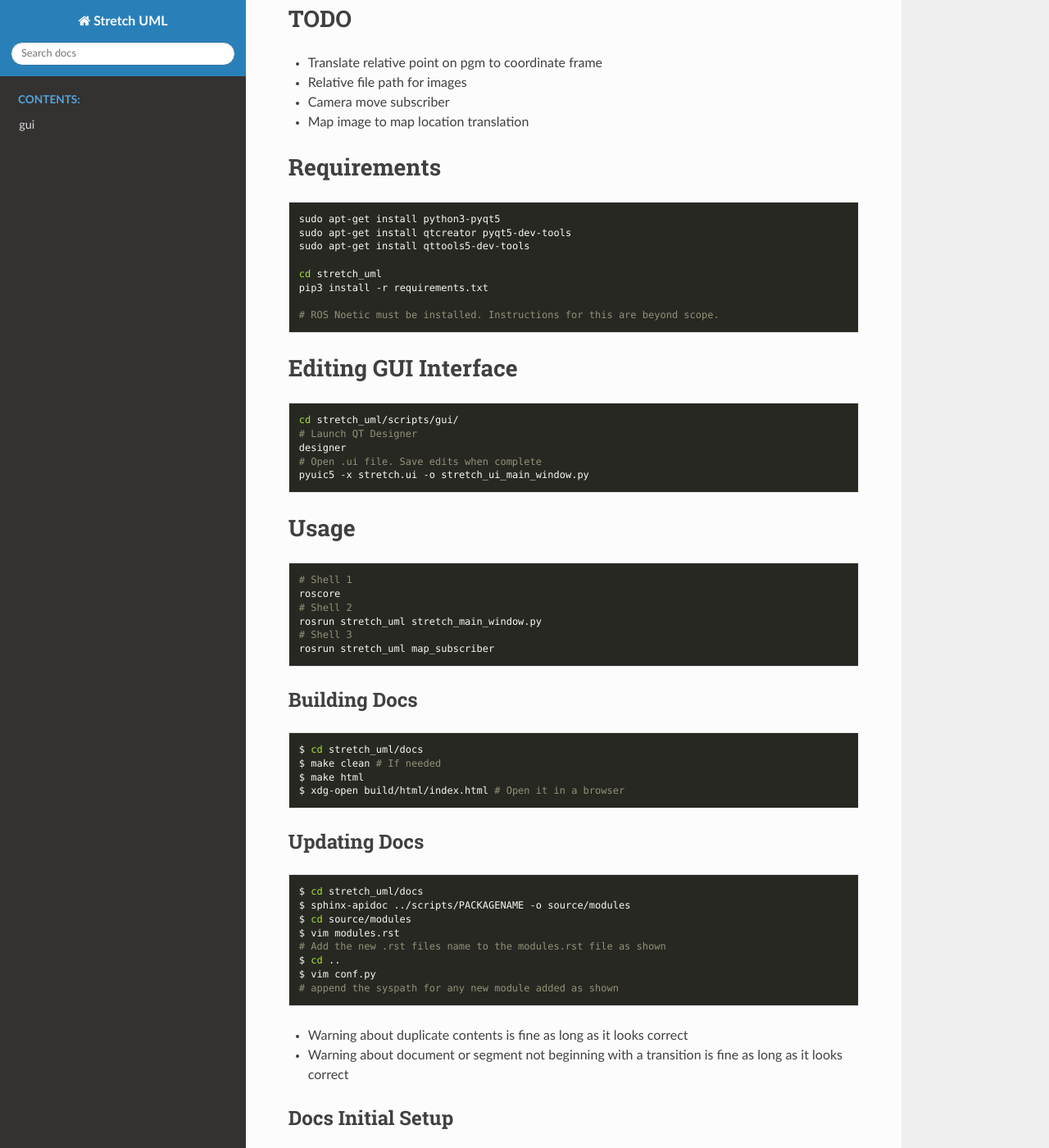
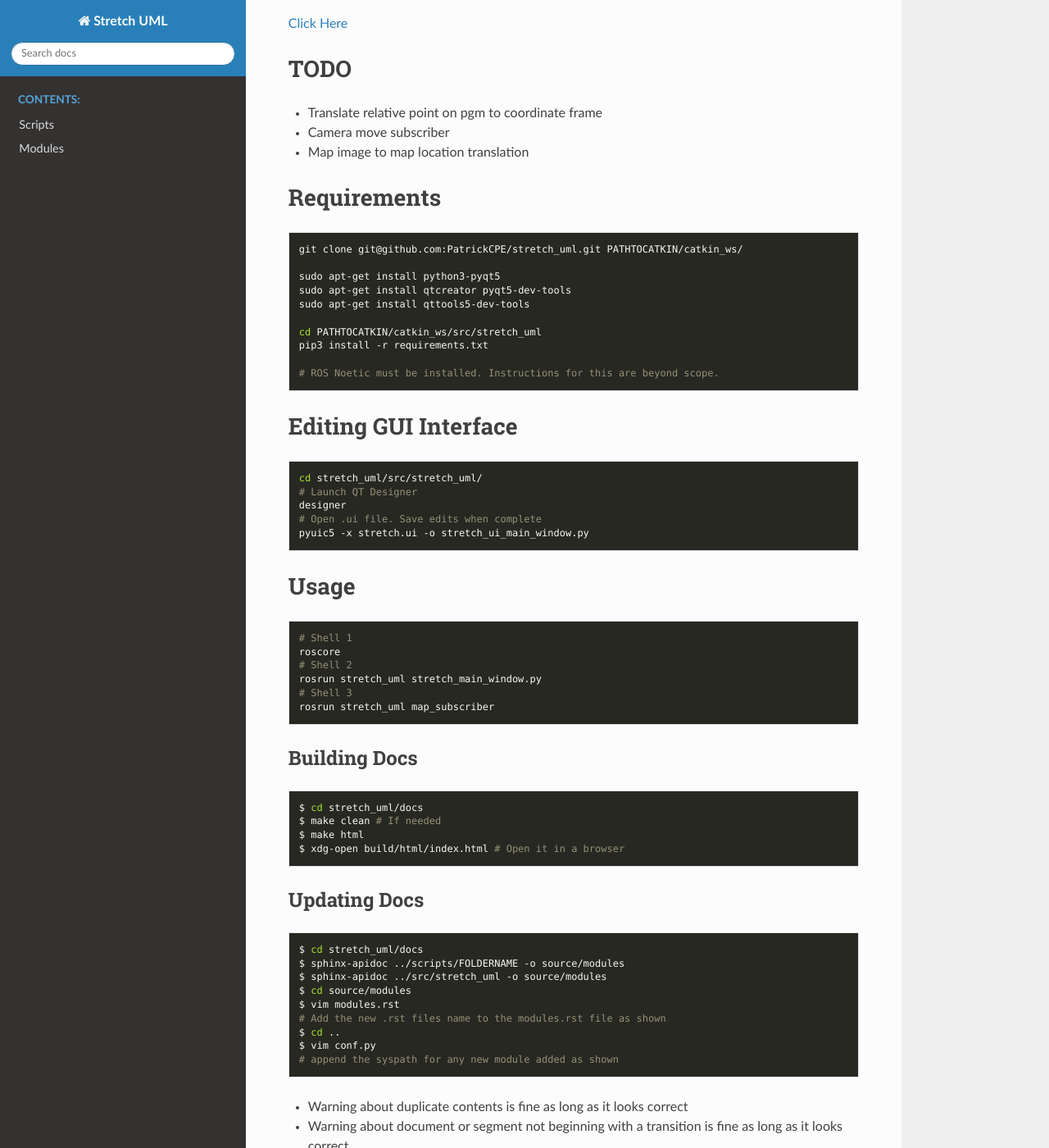
Before and after one commit to PatrickCPE/stretch_uml, a Sphinx documentation site: the page built from docs/source/index.rst, in a window 1280 px wide and 1400 px high, scrolled down 252 px. Shown: the whole window at 82% size. Built offline with Sphinx 7.4.7 and the Read the Docs theme 2.0.0, drawn with Linux system fonts in a browser that asks for light colours; some of the changed text lies outside the part shown.

Commit message:
Docs updated and docstrigns filled

````diff
--- a/README.md
+++ b/README.md
@@ -1,18 +1,20 @@
-[Click Here to View Documentation](https://stretch-uml.readthedocs.io/en/latest/)
+# Documentation
+[Click Here](https://stretch-uml.readthedocs.io/en/latest/)
 
 # TODO
 * Translate relative point on pgm to coordinate frame
-* Relative file path for images
 * Camera move subscriber
 * Map image to map location translation
 
 # Requirements
 ```shell
+git clone git@github.com:PatrickCPE/stretch_uml.git PATHTOCATKIN/catkin_ws/
+
 sudo apt-get install python3-pyqt5
 sudo apt-get install qtcreator pyqt5-dev-tools
 sudo apt-get install qttools5-dev-tools
 
-cd stretch_uml
+cd PATHTOCATKIN/catkin_ws/src/stretch_uml
 pip3 install -r requirements.txt
 
 # ROS Noetic must be installed. Instructions for this are beyond scope.
@@ -20,7 +22,7 @@ pip3 install -r requirements.txt
 
 # Editing GUI Interface
 ```shell
-cd stretch_uml/scripts/gui/
+cd stretch_uml/src/stretch_uml/
 # Launch QT Designer
 designer
 # Open .ui file. Save edits when complete
@@ -48,7 +50,8 @@ $ xdg-open build/html/index.html # Open it in a browser
 ### Updating Docs
 ```shell
 $ cd stretch_uml/docs
-$ sphinx-apidoc ../scripts/PACKAGENAME -o source/modules
+$ sphinx-apidoc ../scripts/FOLDERNAME -o source/modules
+$ sphinx-apidoc ../src/stretch_uml -o source/modules
 $ cd source/modules
 $ vim modules.rst
 # Add the new .rst files name to the modules.rst file as shown
````
Also changed, not shown: docs/source/modules/modules.rst (+10 -3 lines), docs/source/modules/stretch_ui_main_window.rst (deleted, +0 -7 lines), docs/source/modules/stretch_uml.rst (added, +21 -0 lines), 2 other files.
